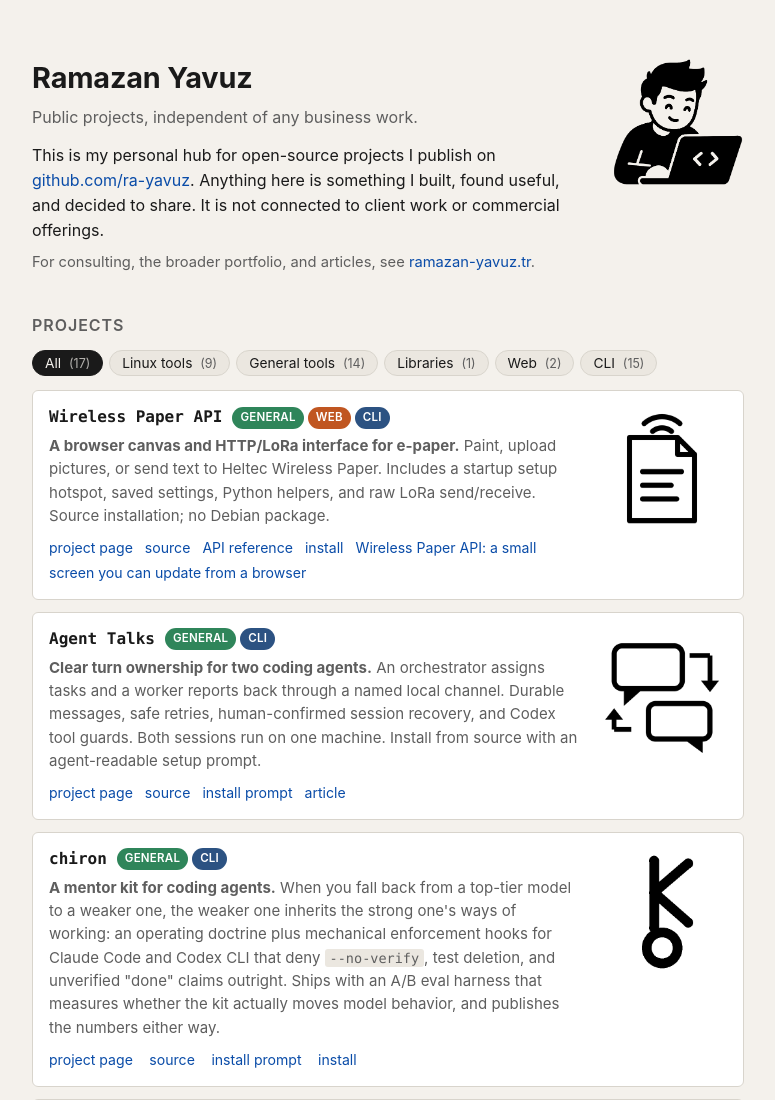
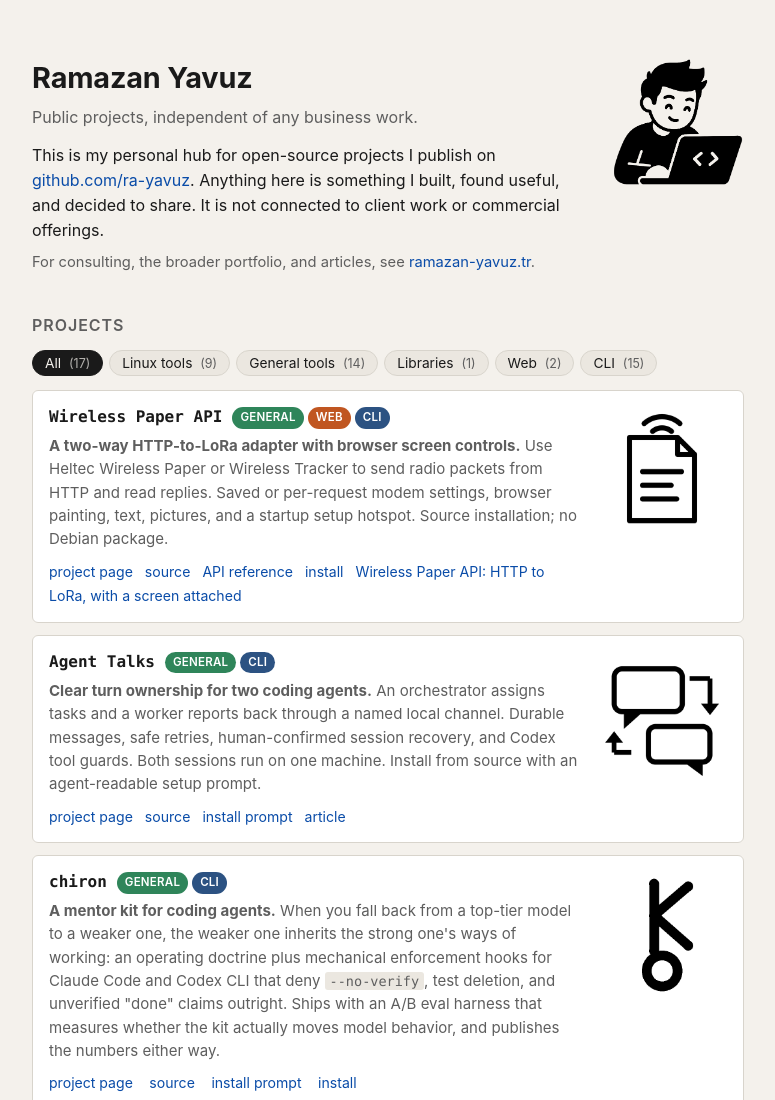
Before and after one commit to ra-yavuz/ra-yavuz.github.io, a plain HTML site: page index.html in a window 1280 px wide. Shown: the top 1100 px of the page, without its empty margins (252-1027 px from the left). Drawn offline with Linux system fonts and the light colour scheme.

Commit message:
Describe verified LoRa adapter and Tracker support

```diff
--- a/index.html
+++ b/index.html
@@ -269,8 +269,8 @@
     <article class="project" data-categories="general web cli" id="wireless-paper-api">
       <div class="body">
         <header class="row"><h3>Wireless Paper API</h3><span class="badges"><span class="badge badge-general">General</span><span class="badge badge-web">Web</span><span class="badge badge-cli">CLI</span></span></header>
-        <p><strong>A browser canvas and HTTP/LoRa interface for e-paper.</strong> Paint, upload pictures, or send text to Heltec Wireless Paper. Includes a startup setup hotspot, saved settings, Python helpers, and raw LoRa send/receive. Source installation; no Debian package.</p>
-        <div class="links"><a href="https://ra-yavuz.github.io/wireless-paper-api/">project page</a><a href="https://github.com/ra-yavuz/wireless-paper-api">source</a><a href="https://ra-yavuz.github.io/wireless-paper-api/api.html">API reference</a><a href="https://github.com/ra-yavuz/wireless-paper-api#install">install</a><a href="https://ramazan-yavuz.tr/articles/wireless-paper-api-a-screen-you-can-reach.html">Wireless Paper API: a small screen you can update from a browser</a></div>
+        <p><strong>A two-way HTTP-to-LoRa adapter with browser screen controls.</strong> Use Heltec Wireless Paper or Wireless Tracker to send radio packets from HTTP and read replies. Saved or per-request modem settings, browser painting, text, pictures, and a startup setup hotspot. Source installation; no Debian package.</p>
+        <div class="links"><a href="https://ra-yavuz.github.io/wireless-paper-api/">project page</a><a href="https://github.com/ra-yavuz/wireless-paper-api">source</a><a href="https://ra-yavuz.github.io/wireless-paper-api/api.html">API reference</a><a href="https://github.com/ra-yavuz/wireless-paper-api#install">install</a><a href="https://ramazan-yavuz.tr/articles/wireless-paper-api-a-screen-you-can-reach.html">Wireless Paper API: HTTP to LoRa, with a screen attached</a></div>
       </div>
       <picture><source srcset="logo-wireless-paper-api.webp" type="image/webp"><img class="card-art" src="logo-wireless-paper-api.png" alt="Wireless Paper API logo"></picture>
     </article>
```
